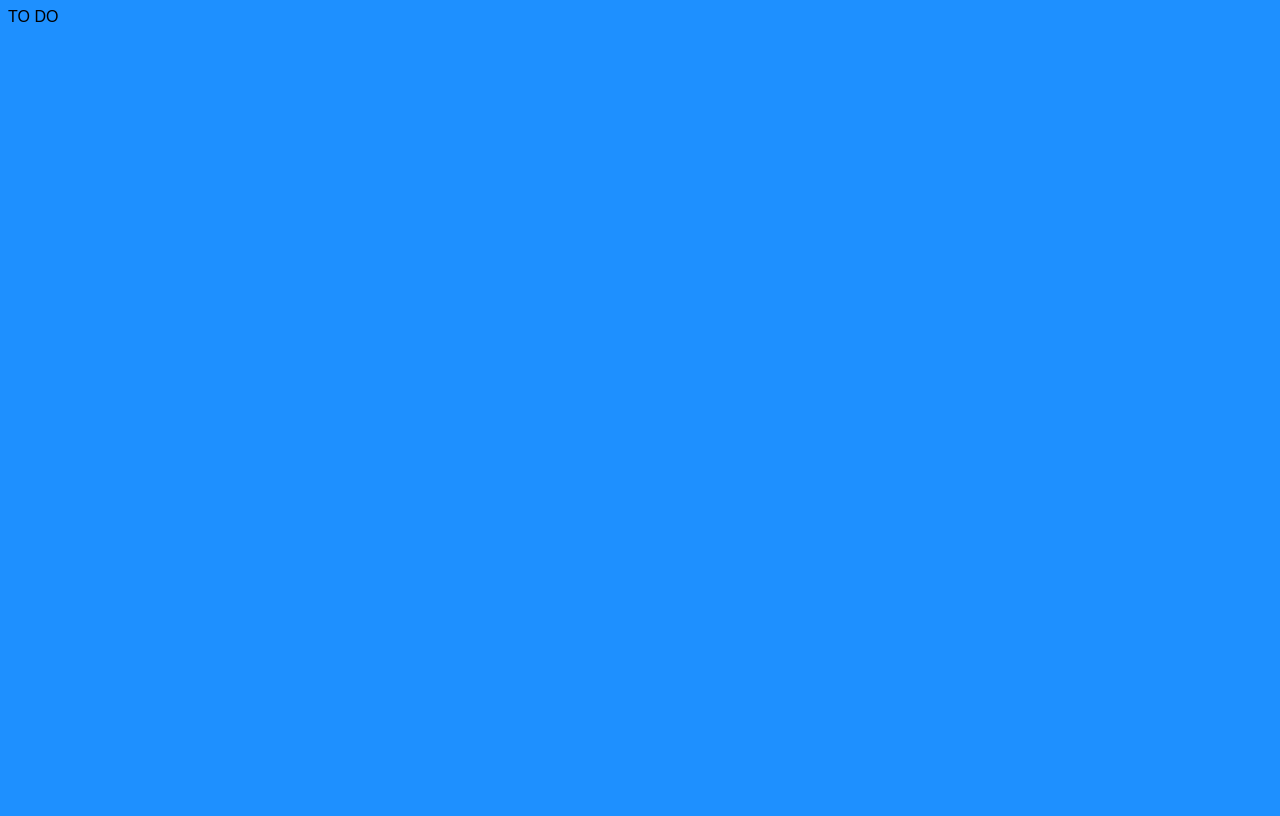
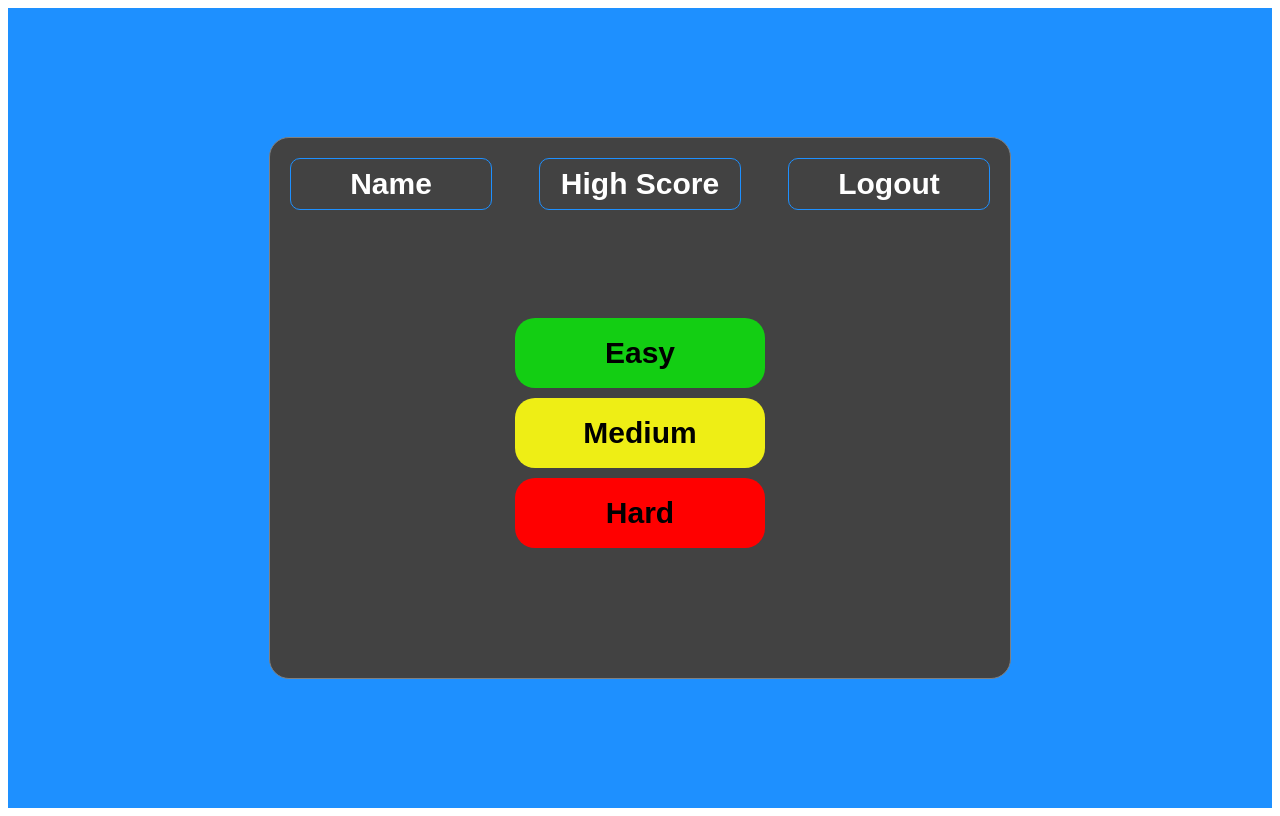
Before and after one commit to jester-anzed/Hangman-Game, a Django app: page / in a window 1280 px wide. Before the commit the page is almost empty. Before the commit the page ends 22 px from the top, so only its background shows below. Run offline with Django 5.2, Linux system fonts and the light colour scheme; a user stored in the database is signed in.

Commit message:
Created Difficulty

```diff
--- a/hangman/static/hangman/styles.css
+++ b/hangman/static/hangman/styles.css
@@ -4,6 +4,8 @@
     display: flex;
     justify-content: center;
     align-items: center;
+    font-family: Arial, sans-serif;
+    background-color: dodgerblue;
 
 }
 
@@ -48,27 +50,66 @@
     background-color: dodgerblue;
     border-radius: 10px;
     height: 50px;
-
-
 }
 
-body {
-    font-family: Arial, sans-serif;
-    background-color: dodgerblue;
-}
-
-#login-form-1 {
-    padding: 20px;
-    border: 1px solid gray;
-    text-align: center;
-    width:  500px;
-    height: 450px;
-    border-radius: 20px;
-    background-color: #424242
-}
 
 #login-header {
     font-weight: bold;
     font-size: 30px;
     padding-bottom: 10px;
 }
+
+#log-content {
+    display: flex;
+    justify-content: space-between;
+    height: 150px;
+}
+
+#log-content-1 {
+    display: flex;
+    align-items: center;
+    justify-content: center;
+    font-weight: bold;
+    font-family: Arial, Sans-serif;
+    border: 1px solid dodgerblue;
+    height: 50px;
+    font-size: 30px;
+    width: 200px;
+    border-radius: 10px;
+    gap: 10px;
+    color: white;
+    text-decoration: none;
+}
+
+#log-content-1:hover {
+    background-color: dodgerblue;
+
+}
+
+#easy, #medium, #hard{
+    width: 250px;
+    height: 70px;
+    margin: 10px;
+    display: flex;
+    align-items: center;
+    justify-content: center;
+    font-size: 30px;
+    font-weight: bold;
+    border-radius: 20px;
+}
+
+#easy:hover, #medium:hover, #hard:hover {
+    background-color:black;
+}
+
+#easy {
+    background-color: rgb(19, 206, 19);
+}
+
+#medium {
+    background-color: rgb(238, 238, 21);
+}
+
+#hard {
+    background-color: rgb(255, 0, 0);
+}
--- a/hangman/templates/hangman/index.html
+++ b/hangman/templates/hangman/index.html
@@ -2,7 +2,21 @@
 
 
 {% block body %}
+    <div id="center">
+        <div id="login-form" style="height: 500px; width: 700px;">
+            <div id="log-content">
+                <div id="log-content-1">Name</div>
+                <div id="log-content-1">High Score</div>
+                <a id="log-content-1" href="{% url 'logout' %}">Logout</a>
+            </div>
+            <div style="justify-self: center;">
+                <div id="easy">Easy</div>
+                <div id="medium">Medium</div>
+                <div id="hard"> Hard</div>
+            </div>
+        </div>
 
-    TO DO
+    </div>
+
 
 {% endblock %}
--- a/hangman/templates/hangman/register.html
+++ b/hangman/templates/hangman/register.html
@@ -3,7 +3,7 @@
 
 {% block body %}
     <div id="center">
-        <div id="login-form-1">
+        <div id="login-form" style="height: 450px;">
             <form  action="{% url 'register' %}" method="post">
             {% csrf_token %}
             <div id="login-header">Register</div>
--- a/hangman/urls.py
+++ b/hangman/urls.py
@@ -7,5 +7,6 @@ from . import views
 urlpatterns = [
     path("", views.index, name="index"),
     path("login", views.login_view, name="login"),
+    path("logout", views.logout_view, name="logout"),
     path("register", views.register, name="register"),
 ]
```
Also changed, not shown: db.sqlite3.
